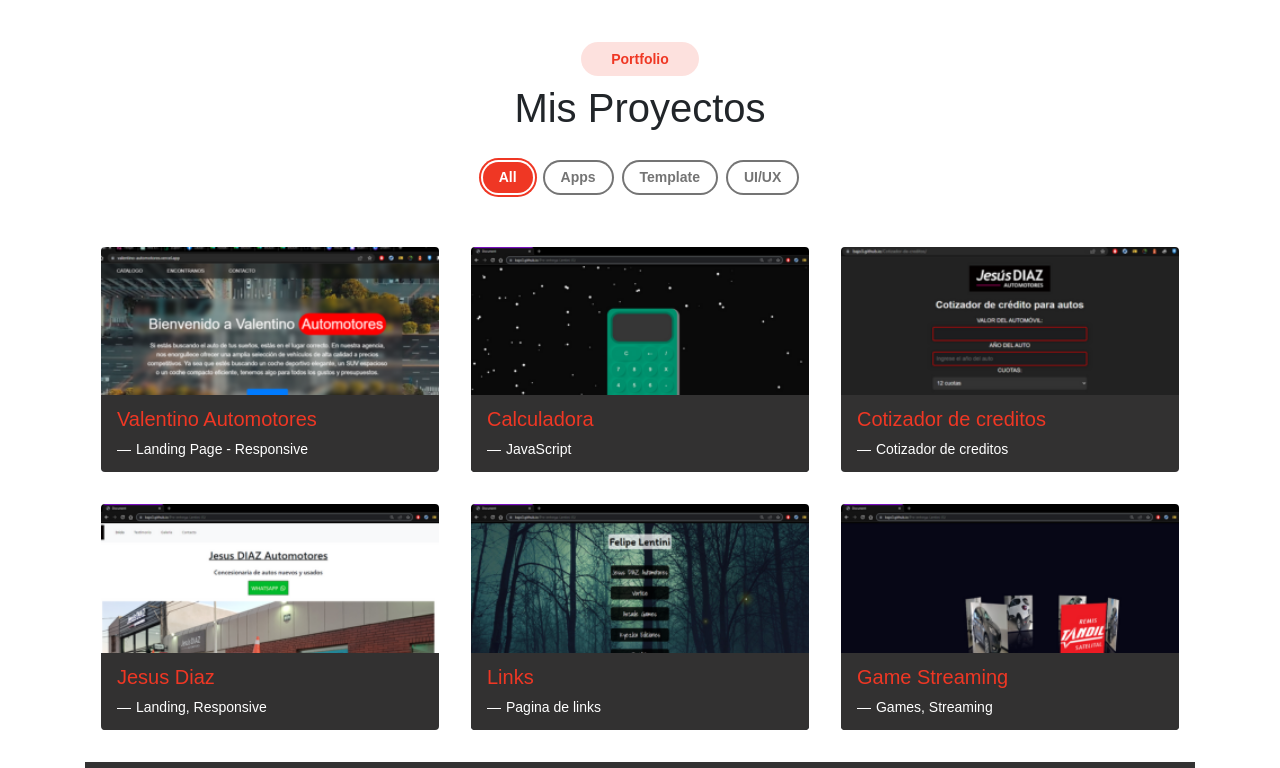
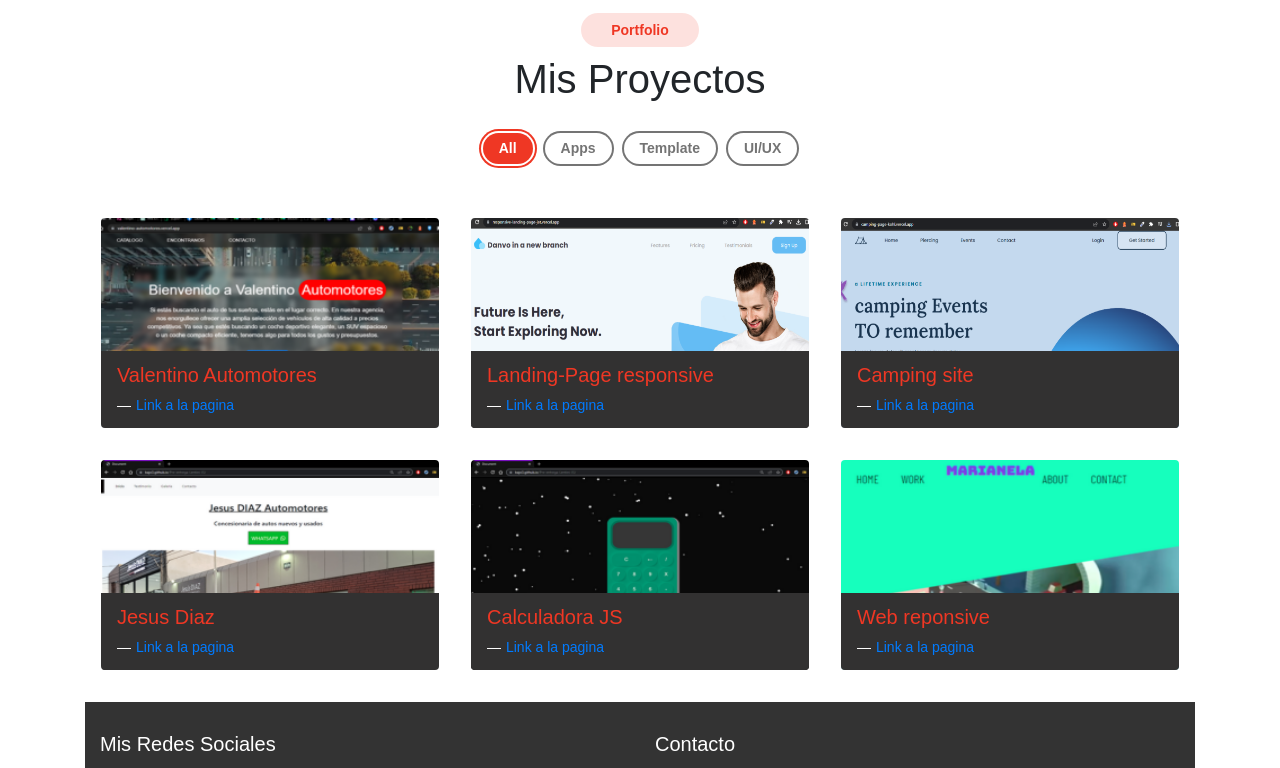
Before and after one commit to bajo3/PortFol, a plain HTML site: page index.html in a window 1280 px wide. Shown: the part 3088-3856 px from the top of the page. Drawn offline with nearby package versions, Linux system fonts and the light colour scheme; a web font is replaced by a local one.

Commit message:
projects

```diff
--- a/assets/css/virtual.css
+++ b/assets/css/virtual.css
@@ -138,13 +138,15 @@ a:hover, a:active {
     position: relative;
     display: block;
     margin: 0 auto;
-    width: 100%;height: 100%;
+    width: 100%;
+    height: 100%;
     overflow: hidden;
     z-index: 10;
 }
 
 .img-place > img {
-    width: 100%;height: auto;
+    width: 100%;
+    height: 100%;
 }
 
 /* Overlay */
@@ -1095,7 +1097,7 @@ a:hover, a:active {
 
 .grid-item img {
     width: 100%;
-    height: 100%;
+    height: 210px;
 }
 
 .grid-item .img-place {
@@ -1106,7 +1108,6 @@ a:hover, a:active {
     height: 100%;
     border-radius: 4px;
     overflow: hidden;
-    cursor: pointer;
 }
 
 .grid-item .img-caption {
--- a/index.html
+++ b/index.html
@@ -20,7 +20,7 @@
 
   <link rel="stylesheet" type="text/css" href="../assets/vendor/owl-carousel/owl.carousel.css">
 
-  <link rel="stylesheet" href="https://cdn.jsdelivr.net/npm/perfect-scrollbar/css/perfect-scrollbar.min.css">
+  <link rel="stylesheet" href="https://cdnjs.cloudflare.com/ajax/libs/font-awesome/5.15.3/css/all.min.css">
 
   <link rel="stylesheet" type="text/css" href="../assets/vendor/nice-select/css/nice-select.css">
 
@@ -128,7 +128,6 @@
       <div class="row py-3">
         <div class="col-md-6">
           <div class="px-lg-3">
-            <h4 class="wow fadeInUp">Coding skills</h4>
             <div class="progress-wrapper wow fadeInUp">
               <span class="caption">JavaScript</span>
               <div class="progress">
@@ -161,7 +160,6 @@
         </div>
         <div class="col-md-6">
           <div class="px-lg-3">
-            <h4 class="wow fadeInUp">Coding Skills</h4>
             <div class="progress-wrapper wow fadeInUp">
               <span class="caption">SASS</span>
               <div class="progress">
@@ -175,6 +173,12 @@
                 <div class="progress-bar" role="progressbar" style="width: 72%;" aria-valuenow="75" aria-valuemin="0"
                   aria-valuemax="100">72%</div>
               </div>
+              <div class="progress-wrapper wow fadeInUp">
+                <span class="caption">GitHub</span>
+                <div class="progress">
+                  <div class="progress-bar" role="progressbar" style="width: 80%;" aria-valuenow="75" aria-valuemin="0"
+                    aria-valuemax="100">80%</div>
+                </div>
             </div>
           </div>
         </div>
@@ -192,7 +196,7 @@
               <h5>Universidad CSS</h5>
               <small class="fg-theme">Por Ubaldo Acosta</small>
               <p>
-                Aprende CSS desde Cero hasta Expert
+                Aprende CSS desde Cero hasta Experto
               </p>
             </div>
           </li>
@@ -322,62 +326,56 @@
 
 
         <div class="grid-item apps wow zoomIn">
-          <div class="img-place" data-src="../assets/img/work/work-1.jpg" data-fancybox
-            data-caption="<h5 class='fg-theme'>Mobile Travel App</h5> <p>Travel, Discovery</p>">
+          <div class="img-place">
             <img src="../assets/img/projects/Valentino.png" alt="">
             <div class="img-caption">
               <h5 class="fg-theme">Valentino Automotores</h5>
-              <p>Landing Page - Responsive</p>
+              <p><a target="_blank" href="https://valentino-automotores.vercel.app/">Link a la pagina</a></p>
             </div>
           </div>
         </div>
         <div class="grid-item template wireframes wow zoomIn">
-          <div class="img-place" data-src="../assets/img/work/work-2.jpg" data-fancybox
-            data-caption="<h5 class='fg-theme'>Music App</h5> <p>Musics</p>">
-            <img src="../assets/img/projects/Calculadora.png" alt="">
+          <div class="img-place">
+            <img src="../assets/img/projects/landing-page.png" alt="">
             <div class="img-caption">
-              <h5 class="fg-theme">Calculadora</h5>
-              <p>JavaScript</p>
+              <h5 class="fg-theme">Landing-Page responsive</h5>
+              <p><a target="_blank" href="https://responsive-landing-page-jet.vercel.app/">Link a la pagina</a></p>
             </div>
           </div>
         </div>
         <div class="grid-item apps ios wow zoomIn">
-          <div class="img-place" data-src="../assets/img/work/work-3.jpg" data-fancybox
-            data-caption="<h5 class='fg-theme'>Gaming Dashboard</h5> <p>Games, Streaming</p>">
-            <img src="../assets/img/projects/JesusDiaz Cotizador.png" alt="">
+          <div class="img-place">
+            <img src="../assets/img/projects/Camping.page.png" alt="">
             <div class="img-caption">
-              <h5 class="fg-theme">Cotizador de creditos</h5>
-              <p>Cotizador de creditos</p>
+              <h5 class="fg-theme">Camping site</h5>
+              <p><a target="_blank" href="https://camping-page-kohl.vercel.app/">Link a la pagina</a></p>
             </div>
           </div>
         </div>
         <div class="grid-item graphic ui-ux wow zoomIn">
-          <div class="img-place" data-src="../assets/img/work/work-4.jpg" data-fancybox
-            data-caption="<h5 class='fg-theme'>Drugs Delivery App</h5> <p>Health, Drugs</p>">
+          <div class="img-place">
             <img src="../assets/img/projects/JD Page.png" alt="">
             <div class="img-caption">
               <h5 class="fg-theme">Jesus Diaz</h5>
-              <p>Landing, Responsive</p>
+              <p><a target="_blank" href="https://valentino-automotores.vercel.app/">Link a la pagina</a></p>
             </div>
           </div>
         </div>
         <div class="grid-item apps ios wow zoomIn">
-          <div class="img-place" data-src="../assets/img/work/work-5.jpg" data-fancybox
-            data-caption="<h5 class='fg-theme'> Musics Discover</h5> <p>Musics, Dashboard</p>">
-            <img src="../assets/img/projects/Links.png" alt="">
+          <div class="img-place" >
+            <img src="../assets/img/projects/Calculadora.png" alt="">
             <div class="img-caption">
-              <h5 class="fg-theme">Links</h5>
-              <p>Pagina de links</p>
+              <h5 class="fg-theme">Calculadora JS</h5>
+              <p><a target="_blank" href="https://valentino-automotores.vercel.app/">Link a la pagina</a></p>
             </div>
           </div>
         </div>
         <div class="grid-item graphic ui-ux wireframes wow zoomIn">
-          <div class="img-place" data-src="../assets/img/work/work-6.jpg" data-fancybox
-            data-caption="<h5 class='fg-theme'>Game Streaming</h5> <p>Games, Streaming</p>">
-            <img src="../assets/img/projects/Carrousel3D.png" alt="">
+          <div class="img-place">
+            <img src="../assets/img/projects/Marianela.png" alt="">
             <div class="img-caption">
-              <h5 class="fg-theme">Game Streaming</h5>
-              <p>Games, Streaming</p>
+              <h5 class="fg-theme">Web reponsive</h5>
+              <p><a target="_blank" href="https://valentino-automotores.vercel.app/">Link a la pagina</a></p>
             </div>
           </div>
         </div>
@@ -398,18 +396,16 @@
         <div class="container">
             <div class="row">
                 <div class="col-md-6">
-                    <h3>Síguenos en Redes Sociales</h3>
+                    <h3>Mis Redes Sociales</h3>
                     <ul class="social-icons">
-                        <li><a href="#"><i class="fab fa-linkedin"></i></a></li>
-                        <li><a href="#"><i class="fab fa-instagram"></i></a></li>
-                        <li><a href="#"><i class="fab fa-facebook"></i></a></li>
+                        <li><a target="_blank" href="https://www.linkedin.com/in/felipe-lentini-927a75212/"><i class="fab fa-linkedin"></i></a></li>
+                        <li><a target="_blank" href="https://www.instagram.com/felipelentini97"><i class="fab fa-instagram"></i></a></li>
+                        <li><a target="_blank" href="https://www.facebook.com/profile.php?id=100087637751041"><i class="fab fa-facebook"></i></a></li>
                     </ul>
                 </div>
                 <div class="col-md-6">
                     <h3>Contacto</h3>
-                    <p>Puedes contactarnos en cualquier momento.</p>
-                    <p>Correo electrónico: info@example.com</p>
-                    <p>Teléfono: +123456789</p>
+                    <p>Correo electrónico: felipelentini98@hotmail.com</p>
                 </div>
             </div>
         </div>
```
Also changed, not shown: assets/img/fullscreen/valentino.png (added), assets/img/projects/Camping.page.png (added), assets/img/projects/Marianela.png (added), assets/img/projects/landing-page.png (added).
